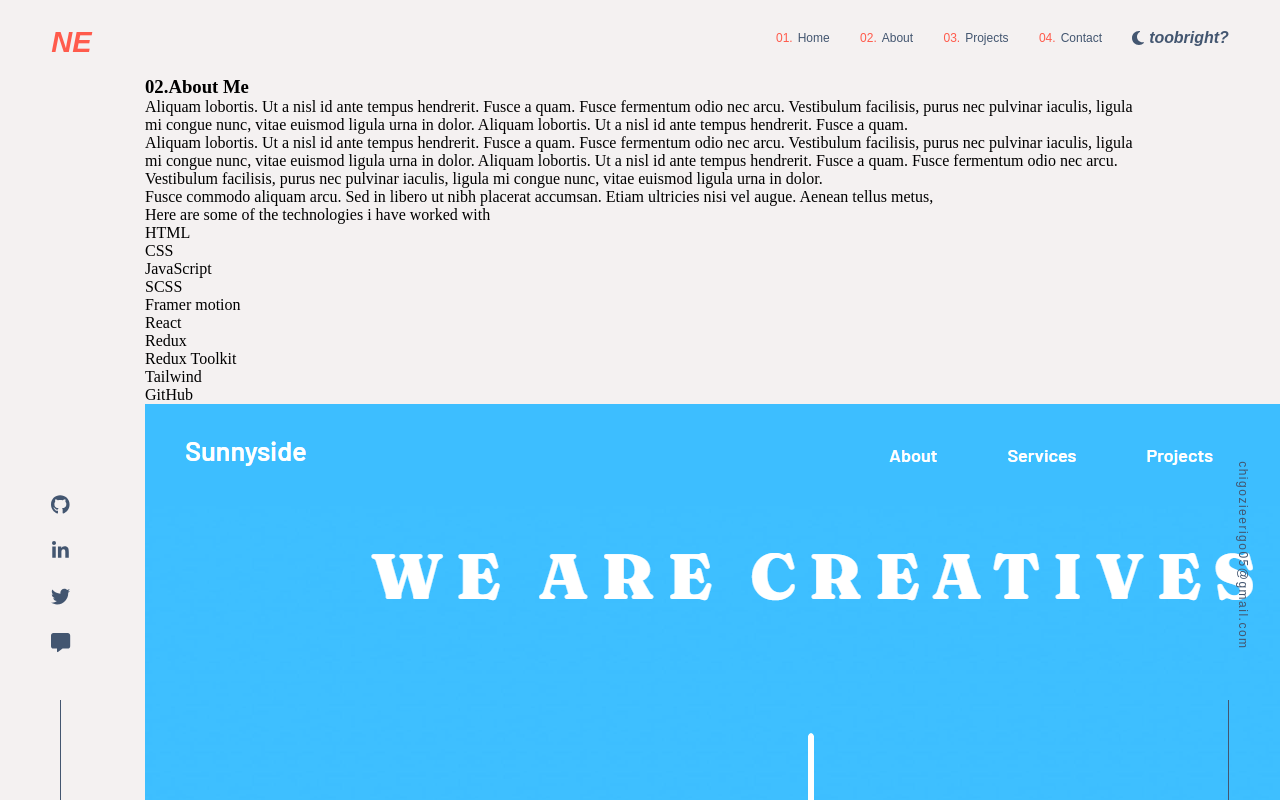
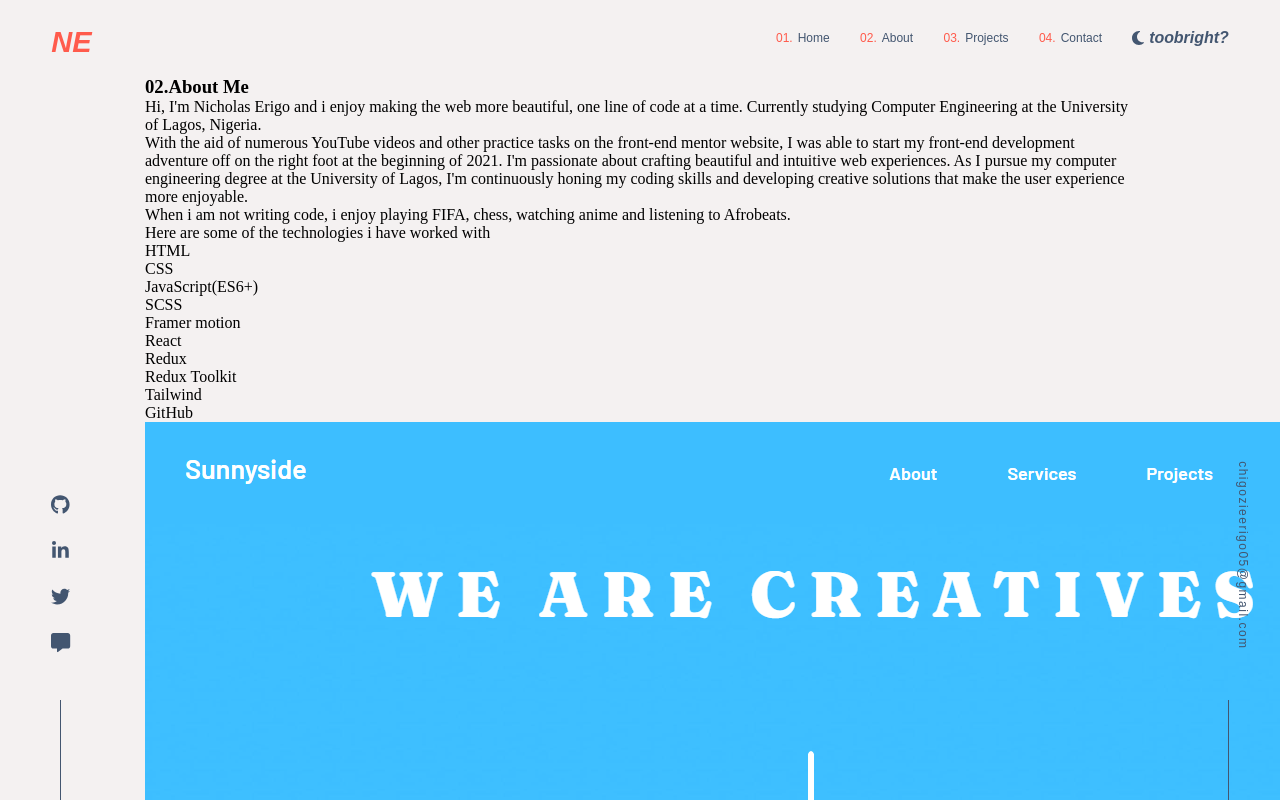
Before and after one commit to nick335/personalPorfolio, a React (Create React App) app: page /about in a window 1280 px wide. Shown: the top 800 px of the page. Built offline with nearby package versions, Linux system fonts and the light colour scheme; a web font is replaced by a local one.

Commit message:
SEO  and about page data added!!

```diff
--- a/package.json
+++ b/package.json
@@ -17,6 +17,7 @@
     "nanoid": "^4.0.0",
     "react": "^18.2.0",
     "react-dom": "^18.2.0",
+    "react-helmet-async": "^1.3.0",
     "react-intersection-observer": "^9.4.1",
     "react-router-dom": "^6.4.1",
     "react-scripts": "5.0.1",
--- a/src/App.js
+++ b/src/App.js
@@ -1,11 +1,21 @@
 import './sass/App.scss'
 import PageTemplate from './component/PageTemplate';
+import { Helmet, HelmetProvider } from "react-helmet-async";
 
 function App() {
   return (
-    <div className="">
-      <PageTemplate />
-    </div>
+    <HelmetProvider>
+      <Helmet>
+        <title>Nicholas Erigo - Frontend Developer</title>
+        <meta
+          name="description"
+          content="I'm a Frontend Developer with a passion for creating dynamic, responsive and user friendly web sites with modern technologies like React, Redux, Tailwind, Framer Motion and SCSS. I'm now concentrating on learning Next.js, and improving my animation skills with the use GSAP."
+        />
+      </Helmet>
+      <div className="">
+        <PageTemplate />
+      </div>
+    </HelmetProvider>
   );
 }
 
--- a/src/component/about/about.js
+++ b/src/component/about/about.js
@@ -17,23 +17,22 @@ export default function About(props){
           </div>
           <div className="about-container_contentDiv-body">
             <p>
-              Aliquam lobortis. Ut a nisl id ante tempus hendrerit. Fusce a quam. Fusce fermentum odio nec arcu. Vestibulum facilisis, purus nec pulvinar iaculis, ligula mi congue nunc, vitae euismod ligula urna in dolor.
-              Aliquam lobortis. Ut a nisl id ante tempus hendrerit. Fusce a quam.
+              Hi, I'm Nicholas Erigo and i enjoy making the web more beautiful, one line of code at a time. Currently studying Computer Engineering at the University of Lagos, Nigeria.
             </p>
             <p>
-              Aliquam lobortis. Ut a nisl id ante tempus hendrerit. Fusce a quam. Fusce fermentum odio nec arcu. Vestibulum facilisis, purus nec pulvinar iaculis, ligula mi congue nunc, vitae euismod ligula urna in dolor.
-              Aliquam lobortis. Ut a nisl id ante tempus hendrerit. Fusce a quam. Fusce fermentum odio nec arcu. Vestibulum facilisis, purus nec pulvinar iaculis, ligula mi congue nunc, vitae euismod ligula urna in dolor.
+              With the aid of numerous YouTube videos and other practice tasks on the front-end mentor website, I was able to start my front-end development adventure off on the right foot at the beginning of 2021.
+              I'm passionate about crafting beautiful and intuitive web experiences. As I pursue my computer engineering degree at the University of Lagos, I'm continuously honing my coding skills and developing creative solutions that make the user experience more enjoyable.
             </p>
             <p>
-              Fusce commodo aliquam arcu. Sed in libero ut nibh placerat accumsan. Etiam ultricies nisi vel augue. Aenean tellus metus,
+              When i am not writing code, i enjoy playing FIFA, chess, watching anime and listening to Afrobeats.
             </p>
-            <p className="list-para">
+            <div className="list-para">
               Here are some of the technologies i have worked with
-              <div>
+              <span>
                 <ul>
                   <li>HTML</li>
                   <li>CSS</li>
-                  <li>JavaScript</li>
+                  <li>JavaScript(ES6+)</li>
                   <li>SCSS</li>
                   <li>Framer motion</li>
                 </ul>
@@ -44,9 +43,9 @@ export default function About(props){
                   <li>Tailwind</li>
                   <li>GitHub</li>
                 </ul>
-              </div>
+              </span>
 
-            </p>
+            </div>
           </div>
         </div>
         <div className="about-container_imgDiv">
--- a/src/component/home/HomeContent.js
+++ b/src/component/home/HomeContent.js
@@ -55,7 +55,7 @@ export default function HomeContent(props){
                 delay: props.width < 768 ? 6.3 : 6.6
               }}
               className="home-content_content-caption"
-            >I love building web products</motion.h2>
+            >Crafting Creative Web Experience.</motion.h2>
             <motion.p
               variants= {contentVariant}
               initial="hidden"
@@ -67,7 +67,7 @@ export default function HomeContent(props){
                 delay: props.width < 768 ? 6.5 : 6.8
               }}
               className="home-content_content-para "
-            >I’m a frontend devloper specializing in building dynamic, responsive and user friendly web sites with modern technologies like React, Vue, Redux, Tailwind, Sass, Framer Motion and Gsap. Currently, I’m focused on learning Next.js, Typescript and taking my animation skill to the next level.</motion.p>
+            >I'm a Frontend Developer with a passion for creating dynamic, responsive and user friendly web sites with modern technologies like React, Redux, Tailwind, Framer Motion and SCSS. I'm now concentrating on learning Next.js, and improving my animation skills with the use GSAP.</motion.p>
         </div>
         <div className="home-content_btn">
           <Link to='contact'>
--- a/src/component/home/Nav.js
+++ b/src/component/home/Nav.js
@@ -11,7 +11,6 @@ export default function Nav(props){
   const urlPath= location.pathname
   let menuVariant = {};
   const themeControlleraAniDelay = props.width < 768 ? 5.35 : 6.10
-  console.log(themeControlleraAniDelay);
   const isMobile = props.width < 768;
   if (urlPath === "/"){
      themeVariant = {
--- a/src/sass/about/_about.scss
+++ b/src/sass/about/_about.scss
@@ -46,7 +46,7 @@
           vertical-align: baseline;
         }
         .list-para{
-          div{
+          span{
             display: flex;
 
             ul{
@@ -56,14 +56,14 @@
                 padding-left: 1.2rem;
                 font-family: $secondary-font;
                 font-size: 13px;
-                margin-bottom: 0.3rem;
+                margin-bottom: 0.7rem;
                 position: relative;
               }
               li::before {
                 content: "";
                 position: absolute;
                 left: 0;
-                top: 9px;
+                top: 4px;
                 width: 0;
                 height: 0;
                 border-left: 3.5px solid transparent;
@@ -129,6 +129,9 @@
         p{
           color: $text-dark-color;
         }
+        div{
+          color: $text-dark-color;
+        }
       }
     }
 
@@ -157,6 +160,9 @@
         p{
           color: $text-light-color;
         }
+        div{
+          color: $text-light-color;
+        }
       }
     }
 
--- a/src/sass/home/home.scss
+++ b/src/sass/home/home.scss
@@ -105,7 +105,7 @@
       }
       &-caption{
         margin-top: 0.9rem;
-        font-size: 80px;
+        font-size: 74px;
         line-height: 0.8;
         font-family: $primary-font;
         font-weight: 600;
--- a/src/sass/home/homeMediaQuery.scss
+++ b/src/sass/home/homeMediaQuery.scss
@@ -16,6 +16,13 @@
 
     .home-content{
       @include containerxl;
+
+      &_content{
+
+        &-caption{
+          font-size: 70px;
+        }
+      }
     }
     .sidebar{
       &_social-icons{
@@ -52,7 +59,7 @@
 
       &_content{
         &-caption{
-          font-size: 74px;
+          font-size: 62px;
         }
       }
     }
```
Also changed, not shown: 1 other file (tests, documents, lock files or other folders).
